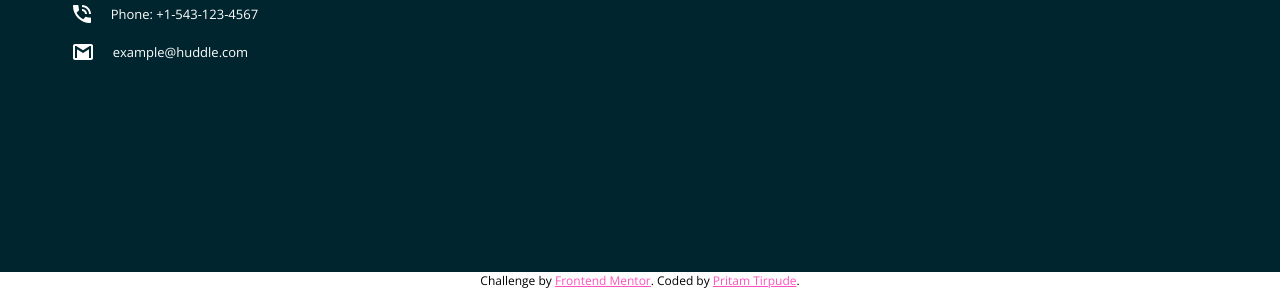
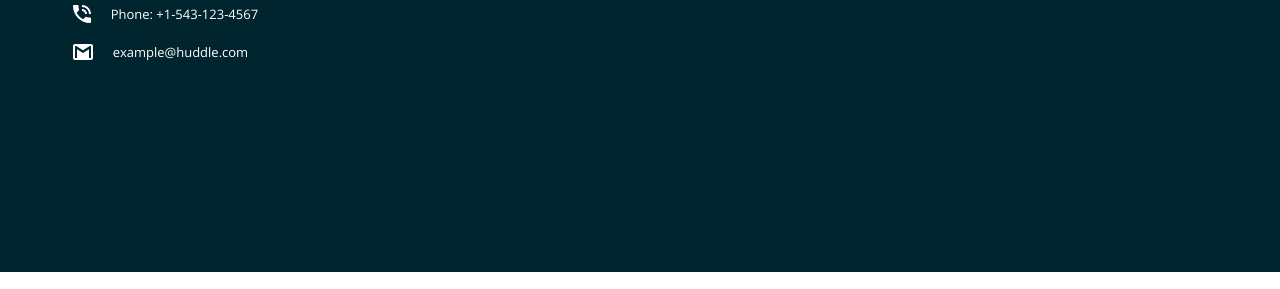
Before and after one commit to pritamtirpude/huddle-alternate-block, a plain HTML site: page index.html in a window 1280 px wide. Shown: the part 2842-3131 px from the top of the page. Drawn offline with nearby package versions, Linux system fonts and the light colour scheme; a script that the page names is missing.

Commit message:
Change in footer

```diff
--- a/index.html
+++ b/index.html
@@ -179,18 +179,6 @@
         </div>
       </section>
     </main>
-
-    <footer>
-      <p class="attribution">
-        Challenge by
-        <a href="https://www.frontendmentor.io?ref=challenge" target="_blank"
-          >Frontend Mentor</a
-        >. Coded by
-        <a href="https://github.com/Pritam-Tirpude" target="_blank"
-          >Pritam Tirpude</a
-        >.
-      </p>
-    </footer>
     <script
       src="https://cdnjs.cloudflare.com/ajax/libs/ScrollMagic/2.0.8/ScrollMagic.min.js"
       integrity="sha512-8E3KZoPoZCD+1dgfqhPbejQBnQfBXe8FuwL4z/c8sTrgeDMFEnoyTlH3obB4/fV+6Sg0a0XF+L/6xS4Xx1fUEg=="
--- a/styles/style.scss
+++ b/styles/style.scss
@@ -1,13 +1,5 @@
 @import "global";
 @import "container";
-
-.attribution {
-  font-size: 1.2rem;
-  text-align: center;
-}
-.attribution a {
-  color: $primary_pink;
-}
 
 @media screen and (max-width: 1024px) {
   .header-container {
```
Also changed, not shown: styles/style.css, 1 other file.
